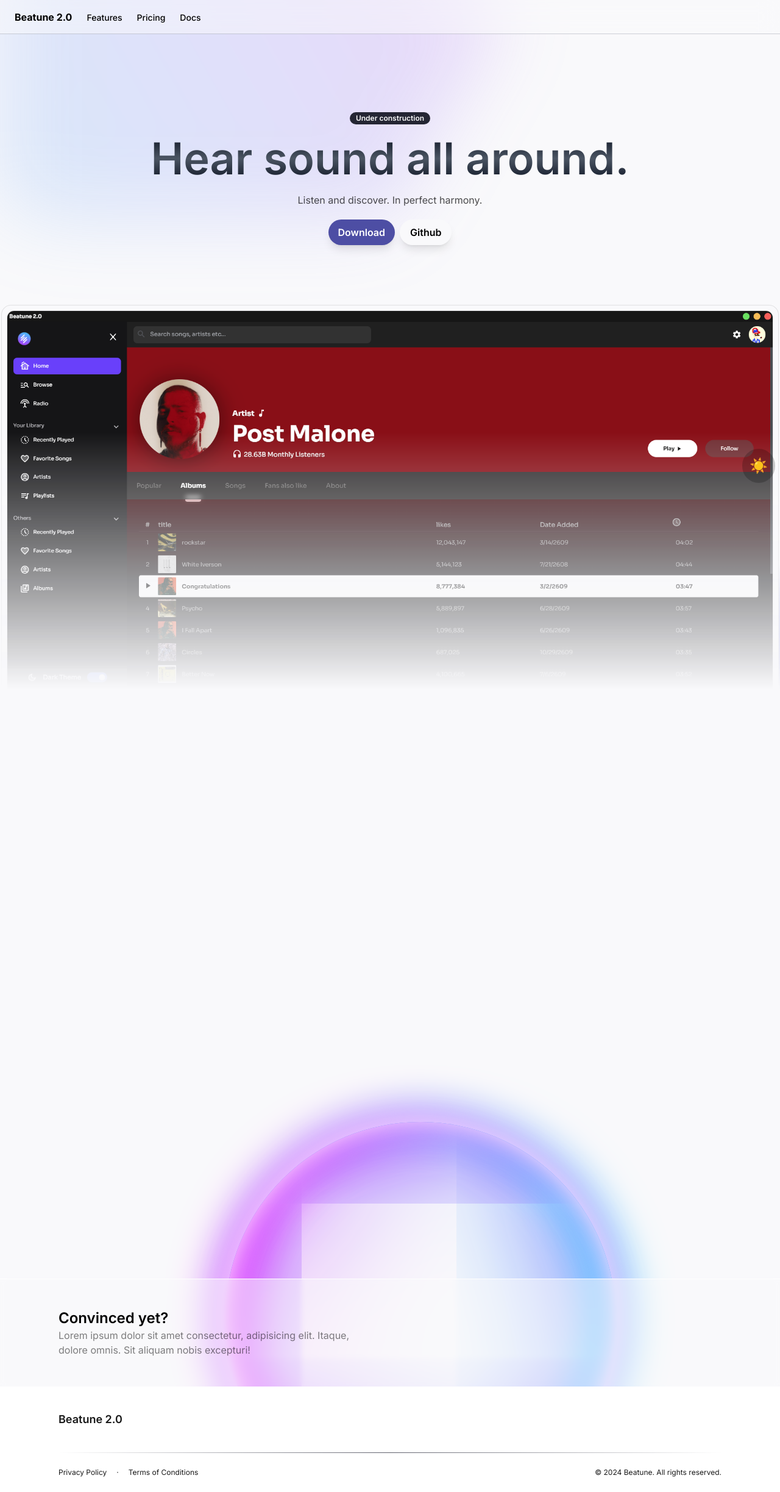
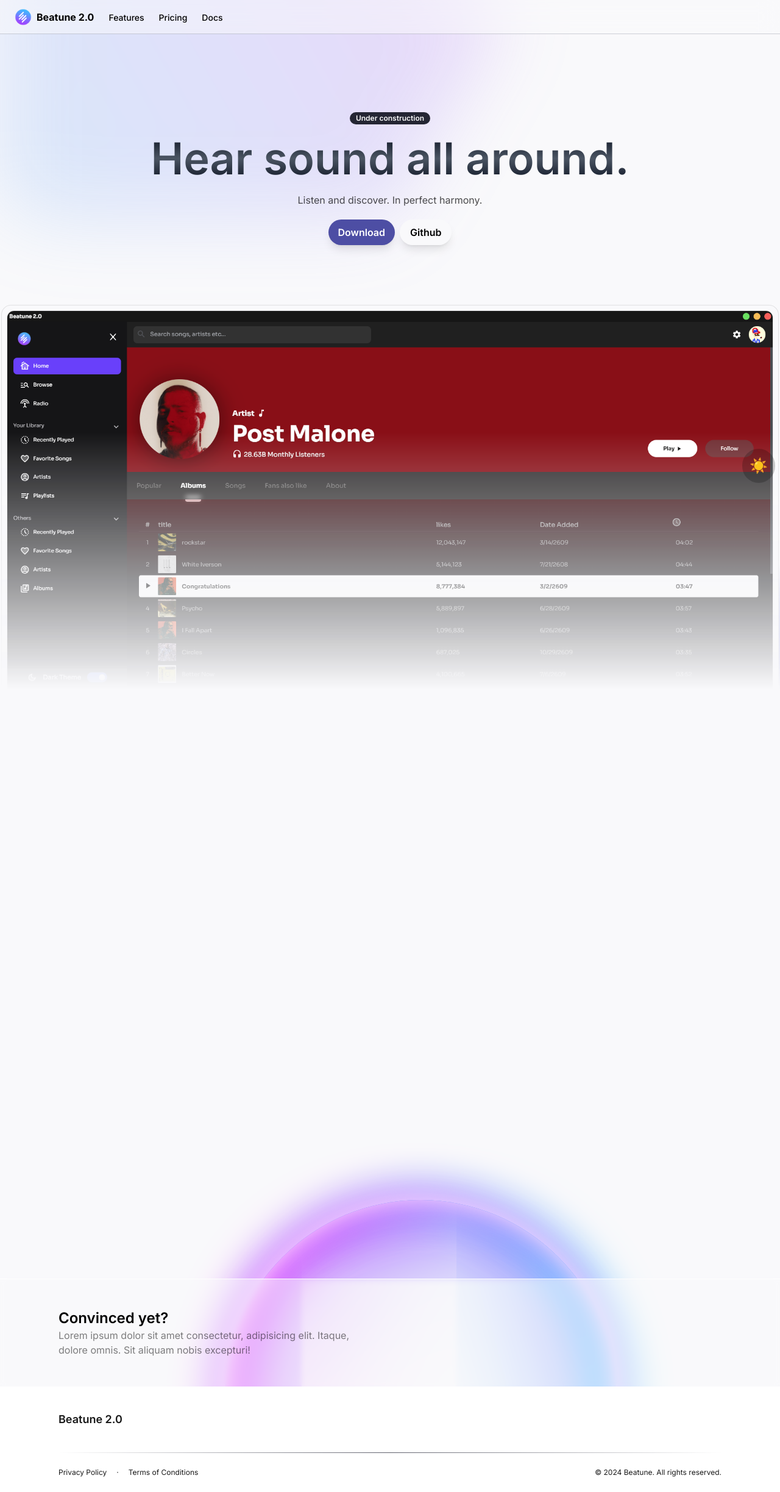
Before and after one commit to BenDayan123/beatune-website, a React (Vite) app: page / in a window 1280 px wide. Shown: the whole page at 61% size. Built offline with nearby package versions, Linux system fonts and the light colour scheme.

Commit message:
added logo to navbar

```diff
--- a/src/components/Nav.tsx
+++ b/src/components/Nav.tsx
@@ -1,12 +1,17 @@
+import Logo from "../assets/logo.png";
+
 interface Props {}
 
 export const NavBar: React.FC<Props> = () => {
   return (
     <nav className="sticky px-6 inset-x-0 text-black dark:text-white left-0 right-0 top-0 z-[99999] w-full h-14 flex items-center border-b border-gray-500/30 dark:border-white/20 bg-background-light/50 dark:bg-background-dark/50 backdrop-blur-lg">
       <div className="flex justify-between items-center w-full gap-6">
-        <a aria-current="page" className="font-bold" href="/">
-          Beatune 2.0
-        </a>
+        <div className="flex gap-2 items-center">
+          <img src={Logo} className="w-7 aspect-square" />
+          <a aria-current="page" className="font-bold" href="/">
+            Beatune 2.0
+          </a>
+        </div>
         <ul className="flex-gap gap-6 flex-1 hidden sm:flex">
           <li role="button" className="list-none">
             <a
--- a/src/style.css
+++ b/src/style.css
@@ -27,7 +27,7 @@ body,html, #root{
     border-radius: 50%;
     left: 50%;
     bottom: 0;
-    transform: translate(-50%, 40%);
+    transform: translate(-50%, 60%);
     @apply max-sm:w-full;
     box-shadow: inset 0 0 50px #fff, inset 20px 0 80px #f0f, inset -20px 0 80px #0ff, inset 20px 0 300px #f0f, inset -20px 0 300px #0ff, 0 0 50px #fff, -10px 0 80px #f0f, 10px 0 80px #0ff;
     animation: load 6s ease-in-out infinite;
```
Also changed, not shown: src/assets/logo.png (added).
